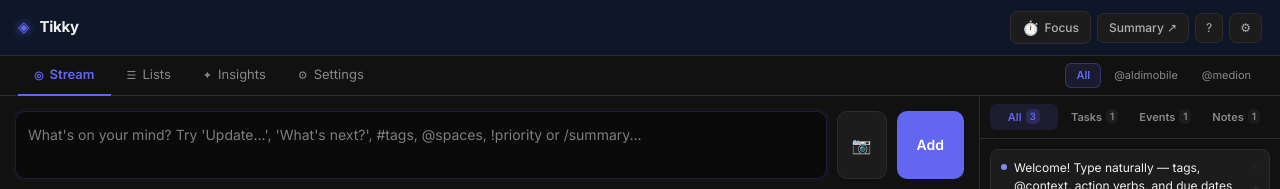
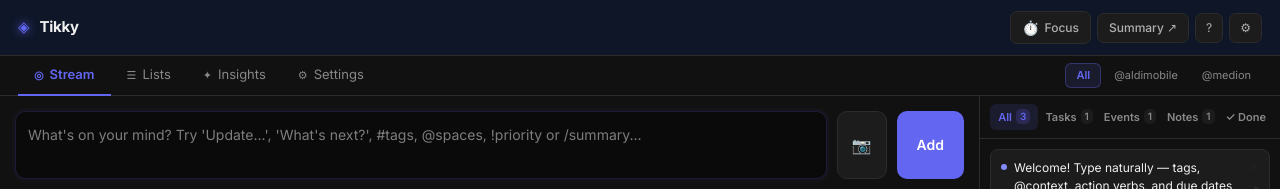
Before and after one commit to alistairbc/tikky, a React (Vite) app: page / in a window 1280 px wide. Shown: the top 189 px of the page. Built offline with nearby package versions, Linux system fonts and the light colour scheme.

Commit message:
fix: sidebar done tab, drag reorder, escape deps/view, list search, auto emoji, drag cleanup

```diff
--- a/src/App.tsx
+++ b/src/App.tsx
@@ -314,6 +314,7 @@
       if (e.key === "/") { e.preventDefault(); searchRef.current?.focus(); }
       if (e.key === "Escape") {
         if (modal)              { setModal(null); return; }
+        if (view !== "main")    { setView("main"); return; }
         if (focusMode)          { setFocusMode(false); setFocusSetup(true); return; }
         if (expanded !== null)  { setExpanded(null); return; }
         if (editingDueDate)     { setEditingDueDate(null); return; }
@@ -326,7 +327,14 @@
     };
     window.addEventListener("keydown", handleKeyDown);
     return () => window.removeEventListener("keydown", handleKeyDown);
-  }, [dueFilter, typeFilter, filterTag, search, spaceFilter]);
+  }, [dueFilter, typeFilter, filterTag, search, spaceFilter, modal, focusMode, expanded, editingDueDate, view]);
+
+  // Clear drag-over indicator if drag ends outside a drop zone
+  useEffect(() => {
+    const clear = () => { setDragEntryId(null); setDragOverEntryId(null); };
+    window.addEventListener("dragend", clear);
+    return () => window.removeEventListener("dragend", clear);
+  }, []);
 
   // Duplicate resize listener removed — handled by the effect near isMobile initialisation.
 
@@ -835,7 +843,7 @@
       <div style={{ minHeight:"100vh", background: C.bg, color: C.text, fontFamily: (FONTS as any)[fontFamily], zoom: String(fontScale), display:"flex", flexDirection:"column" }}>
         <div style={{ padding:"15px 20px", borderBottom:`1px solid ${C.border}`, display:"flex", alignItems:"center", justifyContent:"space-between", background:C.surface }}>
           <div style={{ fontWeight:700 }}>Tikky Guide</div>
-          <button onClick={() => setView("main")} style={{ background:"none", border:"none", color: C.accent, cursor:"pointer", fontWeight:600 }}>Done</button>
+          <button onClick={() => setView("main")} style={{ background: C.surface, border:`1px solid ${C.border}`, color: C.text, cursor:"pointer", fontWeight:600, padding:"6px 16px", borderRadius:8, fontSize:13 }}>✕ Close</button>
         </div>
         <div style={{ flex:1, padding:30, maxWidth:700, margin:"0 auto", display:"flex", flexDirection:"column", gap:25 }}>
           <section>
@@ -879,7 +887,7 @@
       <div style={{ height:"100%", background: C.bg, color: C.text, fontFamily: (FONTS as any)[fontFamily], zoom: String(fontScale), display:"flex", flexDirection:"column", overflow:"hidden" }}>
         <div style={{ padding:"15px 20px", borderBottom:`1px solid ${C.border}`, display:"flex", alignItems:"center", justifyContent:"space-between", background:C.surface, flexShrink:0 }}>
           <div style={{ fontWeight:700 }}>Productivity Summary</div>
-          <button onClick={() => setView("main")} style={{ background:"none", border:"none", color: C.accent, cursor:"pointer", fontWeight:600 }}>Close</button>
+          <button onClick={() => setView("main")} style={{ background: C.surface, border:`1px solid ${C.border}`, color: C.text, cursor:"pointer", fontWeight:600, padding:"6px 16px", borderRadius:8, fontSize:13 }}>✕ Close</button>
         </div>
         <div style={{ flex:1, padding:30, maxWidth:800, margin:"0 auto", width:"100%", overflowY:"auto" }}>
           <div style={{ display:"grid", gridTemplateColumns: isMobile ? "1fr" : "repeat(3, 1fr)", gap:20, marginBottom:40 }}>
@@ -1535,8 +1543,8 @@
                 <div
                   key={entry.id}
                   onClick={(e) => e.stopPropagation()}
-                  draggable={streamSort === "manual"}
-                  onDragStart={() => setDragEntryId(entry.id)}
+                  draggable={true}
+                  onDragStart={() => { setDragEntryId(entry.id); if (streamSort !== "manual") setStreamSort("manual"); }}
                   onDragOver={(e) => { e.preventDefault(); setDragOverEntryId(entry.id); }}
                   onDragLeave={() => setDragOverEntryId(null)}
                   onDrop={() => onDropEntry(entry.id)}
@@ -1560,6 +1568,7 @@
                     onExpand={() => setExpanded(expanded === entry.id ? null : entry.id)}
                     onDelete={() => rm(entry.id)}
                     onToggleDone={() => toggleDone(entry.id)}
+                    showRestore={dashTab === "done"}
                     onPin={() => up(entry.id, { pinned: !entry.pinned })}
                     onPriority={(p: Priority) => up(entry.id, { priority: p })}
                     onAddPhoto={() => onAddPhoto(entry.id)}
@@ -1681,10 +1690,11 @@
           <div style={{ width: 300, display:"flex", flexDirection:"column", background:C.bg }}>
             <div style={{ display:"flex", padding:"8px 10px", borderBottom:`1px solid ${C.border}`, gap:3, flexShrink:0 }}>
               {[
-                { k:"all",    l:"All",    c: C.accent,  n: entries.length },
-                { k:"tasks",  l:"Tasks",  c:"#10b981", n: entries.filter(e=>e.type==="task").length },
-                { k:"events", l:"Events", c:"#f59e0b", n: entries.filter(e=>e.type==="event").length },
-                { k:"notes",  l:"Notes",  c:"#818cf8", n: entries.filter(e=>e.type==="note"||e.type==="thought").length },
+                { k:"all",    l:"All",    c: C.accent,  n: entries.filter(e=>!e.done).length },
+                { k:"tasks",  l:"Tasks",  c:"#10b981", n: entries.filter(e=>e.type==="task"&&!e.done).length },
+                { k:"events", l:"Events", c:"#f59e0b", n: entries.filter(e=>e.type==="event"&&!e.done).length },
+                { k:"notes",  l:"Notes",  c:"#818cf8", n: entries.filter(e=>(e.type==="note"||e.type==="thought")&&!e.done).length },
+                { k:"done",   l:"✓ Done", c:"#64748b", n: entries.filter(e=>e.done).length },
               ].map(({ k, l, c, n }) => (
                 <button key={k} onClick={() => setDashTab(k)} style={{ flex:1, padding:"5px 4px", borderRadius:6, border:"none", cursor:"pointer", fontSize:11, fontWeight:600, fontFamily:"inherit", background: dashTab===k ? `${c}22` : "transparent", color: dashTab===k ? c : C.dim, display:"flex", alignItems:"center", justifyContent:"center", gap:4 }}>
                   {l}
@@ -1696,15 +1706,15 @@
               {entries
                 .filter(e =>
                   (spaceFilter === "all" || e.contexts.includes(spaceFilter)) &&
-                  (dashTab === "all" || (dashTab === "tasks" ? e.type === "task" : dashTab === "events" ? e.type === "event" : e.type === "note" || e.type === "thought")))
-                .filter(e => !e.done)
+                  (dashTab === "all" || dashTab === "done" || (dashTab === "tasks" ? e.type === "task" : dashTab === "events" ? e.type === "event" : e.type === "note" || e.type === "thought")))
+                .filter(e => dashTab === "done" ? e.done : !e.done)
                 .map(entry => (
                   <div key={entry.id}
-                    draggable={streamSort === "manual"}
+                    draggable={dashTab !== "done" && streamSort === "manual"}
                     onDragStart={() => setDragEntryId(entry.id)}
                     onDragOver={(e) => { e.preventDefault(); setDragOverEntryId(entry.id); }}
                     onDragLeave={() => setDragOverEntryId(null)}
-                    onDrop={() => reorderEntry(entry.id)}
+                    onDrop={() => onDropEntry(entry.id)}
                     onDragEnd={() => { setDragEntryId(null); setDragOverEntryId(null); }}
                     style={{ outline: dragOverEntryId === entry.id && dragEntryId !== entry.id ? `2px solid ${C.accent}` : "none", borderRadius:14, transition:"outline 0.1s" }}
                   >
@@ -1721,6 +1731,7 @@
                     stInputs={stInputs}
                     onExpand={() => setDashExpanded(dashExpanded === entry.id ? null : entry.id)}
                     onToggleDone={() => toggleDone(entry.id)}
+                    showRestore={dashTab === "done"}
                     onDelete={() => rm(entry.id)}
                     onPriority={(p: any) => up(entry.id, { priority: p })}
                     onDueDateEdit={() => { setEditingDueDate(entry.id); setDueDateInput(entry.dueDate || ""); }}
@@ -1761,7 +1772,7 @@
                     return (
                       <button
                         key={list.id}
-                        onClick={() => setSelectedListId(list.id)}
+                        onClick={() => { setSelectedListId(list.id); setListSearch(''); }}
                         style={{ width:"100%", display:"flex", alignItems:"center", gap:10, padding:"10px 12px", borderRadius:10, background: active ? `${list.color}15` : "none", border:"none", cursor:"pointer", textAlign:"left", marginBottom:4, transition:"all .15s" }}
                       >
                         <span style={{ fontSize:16 }}>{list.icon || "📋"}</span>
@@ -1830,7 +1841,7 @@
                   {lists.map(list => (
                     <button
                       key={list.id}
-                      onClick={() => setSelectedListId(list.id)}
+                      onClick={() => { setSelectedListId(list.id); setListSearch(''); }}
                       style={{ padding:"6px 12px", borderRadius:20, background: selectedListId === list.id ? `${list.color}22` : "none", border: selectedListId === list.id ? `1px solid ${list.color}55` : `1px solid ${C.border}`, color: selectedListId === list.id ? list.color : C.dim, fontSize:12, fontWeight:600, whiteSpace:"nowrap", cursor:"pointer" }}
                     >
                       {list.icon} {list.name}
@@ -1918,11 +1929,13 @@
                         <div style={{ marginBottom:20, position:"relative" }}>
                           <input
                             placeholder={`Search ${list.name}...`}
+                            value={listSearch}
+                            onChange={e => setListSearch(e.target.value)}
                             style={{ width:"100%", background:C.surface, border:`1px solid ${C.border}`, borderRadius:10, padding:"12px 15px", fontSize:14, color:C.text, outline:"none" }}
                           />
                         </div>
                         <div style={{ background: C.surface, borderRadius:16, border:`1px solid ${C.border}`, overflow:"hidden" }}>
-                          {list.items.map(item => (
+                          {list.items.filter(item => !listSearch || item.text.toLowerCase().includes(listSearch.toLowerCase())).map(item => (
                             <ListItem
                               key={item.id}
                               item={item}
@@ -1932,7 +1945,8 @@
                               editText={editListItemText}
                               onEditChange={setEditListItemText}
                               onEditSave={() => {
-                                setLists(lists.map(l => l.id === list.id ? { ...l, items: l.items.map(i => i.id === item.id ? { ...i, text: editListItemText } : i) } : l));
+                                const guessedEmoji = guessEmoji(editListItemText);
+                                setLists(lists.map(l => l.id === list.id ? { ...l, items: l.items.map(i => i.id === item.id ? { ...i, text: editListItemText, emoji: i.emoji || guessedEmoji || null } : i) } : l));
                                 setEditingListItemId(null);
                               }}
                               onEmojiChange={(emo: string) => {
```
